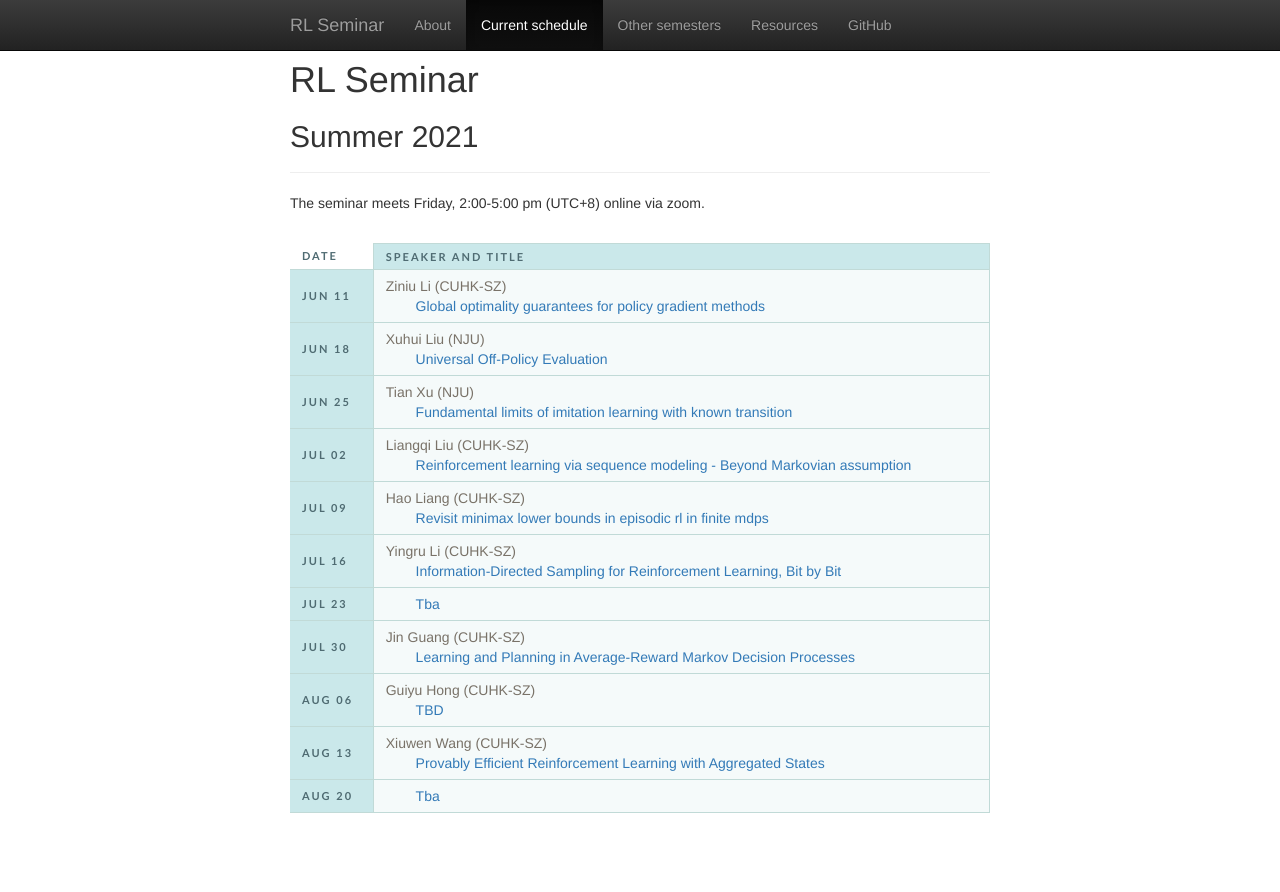
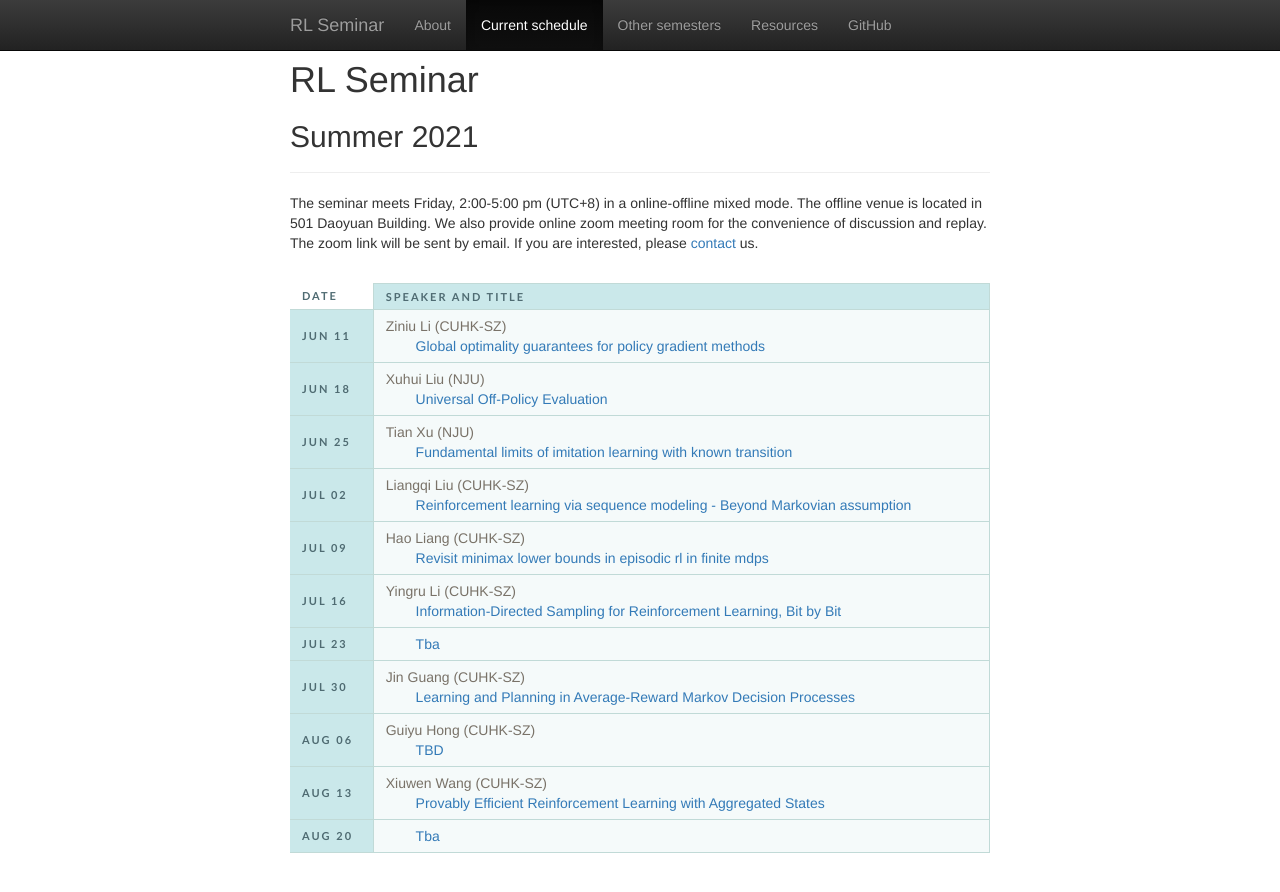
Before and after one commit to rlseminar/rlseminar.github.io, a Jekyll site: the page built from index.md, in a window 1280 px wide. Shown: the top 892 px of the page. Built offline with Jekyll 4.4.1, drawn with Linux system fonts in a browser that asks for light colours.

Commit message:
update meeting venue information

```diff
--- a/index.md
+++ b/index.md
@@ -6,4 +6,7 @@ year: 2021
 nav: current
 ---
 
-The seminar meets Friday, 2:00-5:00 pm (UTC+8) online via zoom.
+The seminar meets Friday, 2:00-5:00 pm (UTC+8) in a online-offline mixed mode.
+The offline venue is located in 501 Daoyuan Building.
+We also provide online zoom meeting room for the convenience of discussion and replay.
+The zoom link will be sent by email. If you are interested, please [contact](about.html) us.
```
Also changed, not shown: index-su21.md (+2 -1 lines).
